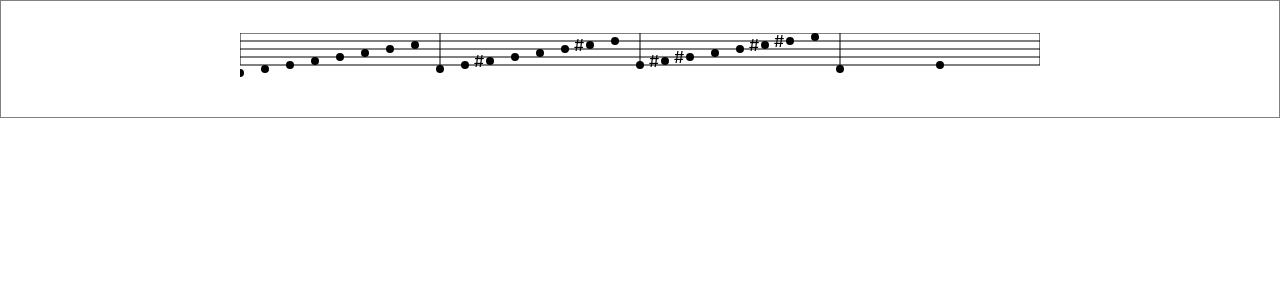
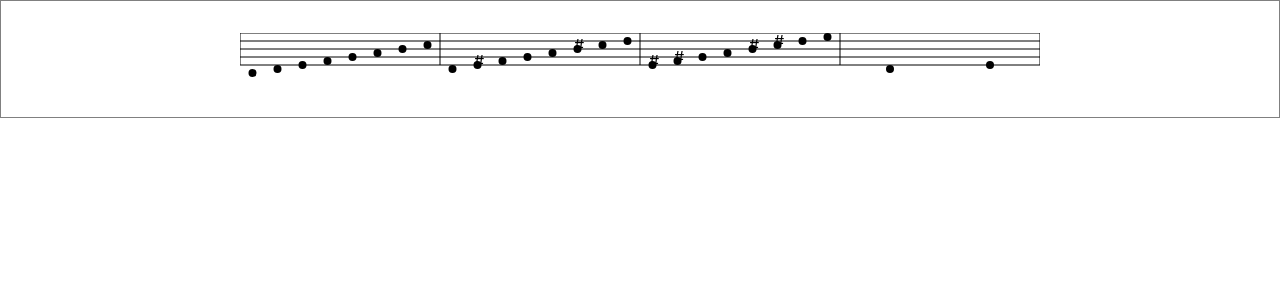
Before and after one commit to denisflorkin/msg, a React (Create React App) app: page / in a window 1280 px wide. Shown: the top 300 px of the page. Built offline with nearby package versions, Linux system fonts and the light colour scheme.

Commit message:
clean + fix centering inside a bar

```diff
--- a/src/App.js
+++ b/src/App.js
@@ -15,13 +15,11 @@ const bars = [
     {
     range: 4,
     name: "d",
-    // beatPosition: lt(8, 1, 7, 1, 4),
     type: "half"
   },
   {
     range: 4,
     name: "e",
-    // beatPosition: lt(9, 1, 7, 1, 4),
     type: "half"
   },
   ]
@@ -75,24 +73,10 @@ export default function App() {
           {
             bars.map((notes, barCount) => (
               console.log('barCount', barCount) ||
-              notes.map(({ name, beatPosition, sharp, range }, j, list) => (
-                console.log('barCount', barCount) ||
-                console.log('j', j) ||
-                console.log('list.length', list.length) ||
-                console.log('$', lt(
-                      j,
-
-                      0,
-                      list.length,
-
-                      200,
-                      400,
-                      // (barCount + 0) * (WIDTH / 4),
-                      // (barCount + 1) * (WIDTH / 4)
-                    )) ||
+              notes.map(({ name, beatPosition, sharp, flat, natural, range }, j, list) => (
                 <g>
                   {
-                    sharp
+                    sharp || flat || natural
                       ? <text
                           style={{ fontWeight: 'thin' }}
                           x={(
@@ -100,13 +84,17 @@ export default function App() {
                           ) - 16}
                           y={(notesPosition[name] + 6)  - ((range - defaultRange) * 28 )}
                         >
-                          #
+                          {sharp
+                            ? '#'
+                            : flat ? 'b' : 'n'
+                          }
                         </text>
                         : null
                   }
                   <circle
                     cx={
                       lt( j, 0, list.length, 0, (WIDTH / 4)) + (barCount * (WIDTH / 4))
+                      + lt( 1, 0, list.length, 0, (WIDTH / 4))/2
                     }
                     cy={notesPosition[name] - ((range - defaultRange) * 28 )}
                     r="4"
@@ -115,68 +103,6 @@ export default function App() {
               ))
             ))
           }
-
-          {/* C
-          {cScale.map(({ name, beatPosition, sharp, range }) => (
-            <g>
-              {
-                sharp
-                  ? <text>#</text>
-                  : null
-              }
-              <circle
-                cx={ lt(beatPosition, 0, cScale.length, 0, 4) * (WIDTH / tempoBase / tempoRythm)}
-                cy={notesPosition[name] - ((range - defaultRange) * 28 )}
-                r="4"
-              />
-            </g>
-          ))}
-          */}
-
-          {/* D
-          {dScale.map(({ name, beatPosition, sharp, range }) => (
-            <g>
-              {
-                sharp
-                  ? <text
-                      style={{ fontWeight: 'thin' }}
-                      x={(beatPosition * (WIDTH / tempoBase / tempoRythm)) - 16}
-                      y={(notesPosition[name] + 6)  - ((range - defaultRange) * 28 )}
-                    >
-                      #
-                    </text>
-                  : null
-              }
-              <circle
-                cx={beatPosition * (WIDTH / tempoBase / tempoRythm)}
-                cy={notesPosition[name] - ((range - defaultRange) * 28 )}
-                r="4"
-              />
-            </g>
-          ))}
-
-          {/* E
-          {eScale.map(({ name, beatPosition, sharp, range }) => (
-            <g>
-              {
-                sharp
-                  ? <text
-                      style={{ fontWeight: 'thin' }}
-                      x={(beatPosition * (WIDTH / tempoBase / tempoRythm)) - 16}
-                      y={(notesPosition[name] + 6)  - ((range - defaultRange) * 28 )}
-                    >
-                      #
-                    </text>
-                  : null
-              }
-              <circle
-                cx={beatPosition * (WIDTH / tempoBase / tempoRythm)}
-                cy={notesPosition[name] - ((range - defaultRange) * 28 )}
-                r="4"
-              />
-            </g>
-          ))}
-          */}
         </svg>
       </div>
     </div>
```
